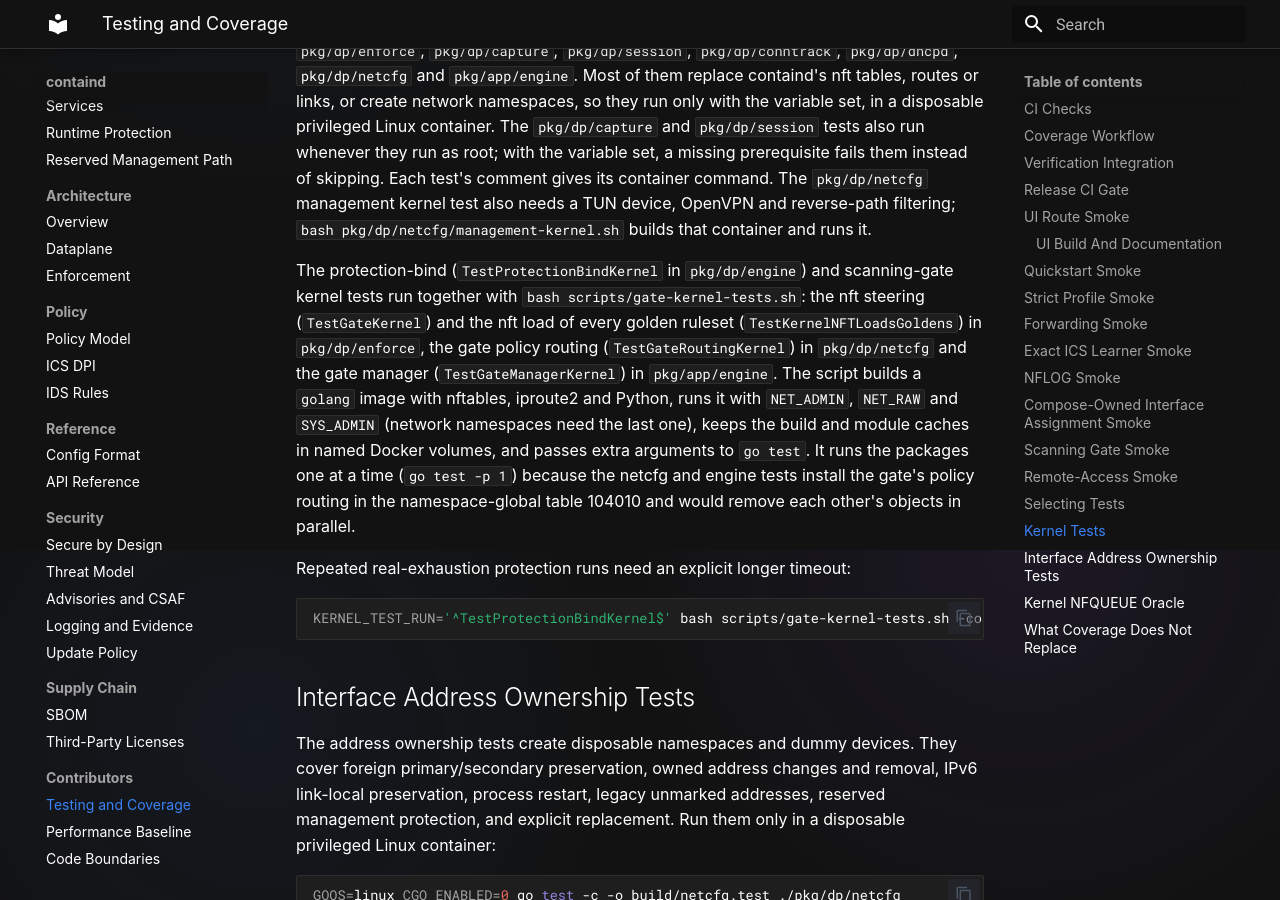
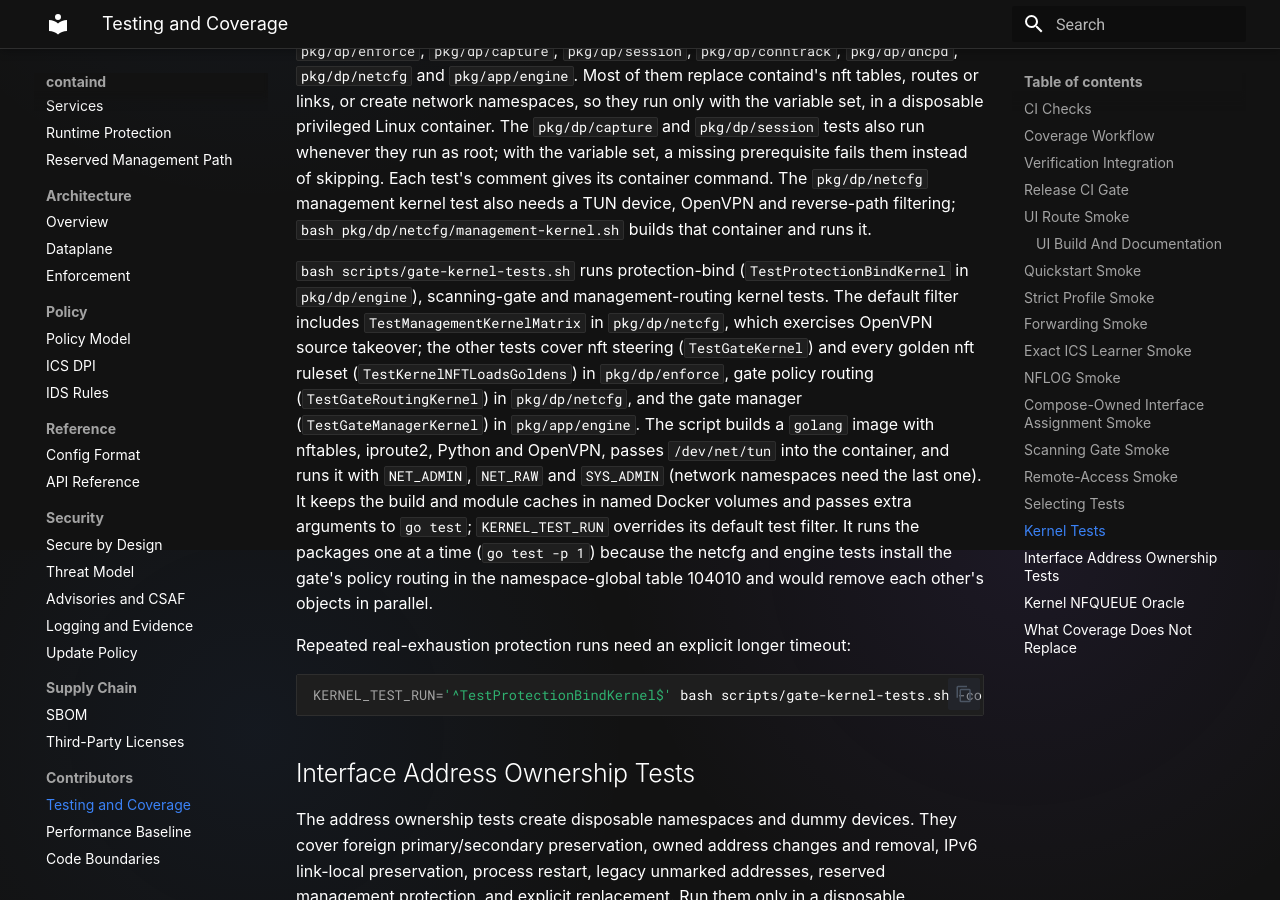
Before and after one commit to tonylturner/containd, an MkDocs documentation site: the page built from docs/mkdocs/testing.md, in a window 1280 px wide and 900 px high, scrolled down 8450 px. Built offline with MkDocs 1.6.1 and Material for MkDocs 9.7.7, drawn with Linux system fonts in a browser that asks for light colours.

Commit message:
test: run OpenVPN management kernel case in gate

```diff
--- a/docs/mkdocs/testing.md
+++ b/docs/mkdocs/testing.md
@@ -354,19 +354,22 @@ container command. The `pkg/dp/netcfg` management kernel test also needs a
 TUN device, OpenVPN and reverse-path filtering;
 `bash pkg/dp/netcfg/management-kernel.sh` builds that container and runs it.
 
-The protection-bind (`TestProtectionBindKernel` in `pkg/dp/engine`) and
-scanning-gate kernel tests run together with
-`bash scripts/gate-kernel-tests.sh`: the nft steering (`TestGateKernel`) and
-the nft load of every golden ruleset (`TestKernelNFTLoadsGoldens`) in
-`pkg/dp/enforce`, the gate policy routing (`TestGateRoutingKernel`) in
-`pkg/dp/netcfg` and the gate manager (`TestGateManagerKernel`) in
-`pkg/app/engine`. The script builds a `golang` image with nftables,
-iproute2 and Python, runs it with `NET_ADMIN`, `NET_RAW` and `SYS_ADMIN`
-(network namespaces need the last one), keeps the build and module caches in
-named Docker volumes, and passes extra arguments to `go test`. It runs the
-packages one at a time (`go test -p 1`) because the netcfg and engine tests
-install the gate's policy routing in the namespace-global table 104010 and
-would remove each other's objects in parallel.
+`bash scripts/gate-kernel-tests.sh` runs protection-bind
+(`TestProtectionBindKernel` in `pkg/dp/engine`), scanning-gate and
+management-routing kernel tests. The default filter includes
+`TestManagementKernelMatrix` in `pkg/dp/netcfg`, which exercises OpenVPN source
+takeover; the other tests cover nft steering (`TestGateKernel`) and every
+golden nft ruleset (`TestKernelNFTLoadsGoldens`) in `pkg/dp/enforce`, gate
+policy routing (`TestGateRoutingKernel`) in `pkg/dp/netcfg`, and the gate
+manager (`TestGateManagerKernel`) in `pkg/app/engine`. The script builds a
+`golang` image with nftables, iproute2, Python and OpenVPN, passes
+`/dev/net/tun` into the container, and runs it with `NET_ADMIN`, `NET_RAW` and
+`SYS_ADMIN` (network namespaces need the last one). It keeps the build and
+module caches in named Docker volumes and passes extra arguments to `go test`;
+`KERNEL_TEST_RUN` overrides its default test filter. It runs the packages one
+at a time (`go test -p 1`) because the netcfg and engine tests install the
+gate's policy routing in the namespace-global table 104010 and would remove
+each other's objects in parallel.
 
 Repeated real-exhaustion protection runs need an explicit longer timeout:
 
```
Also changed, not shown: 1 other file.
